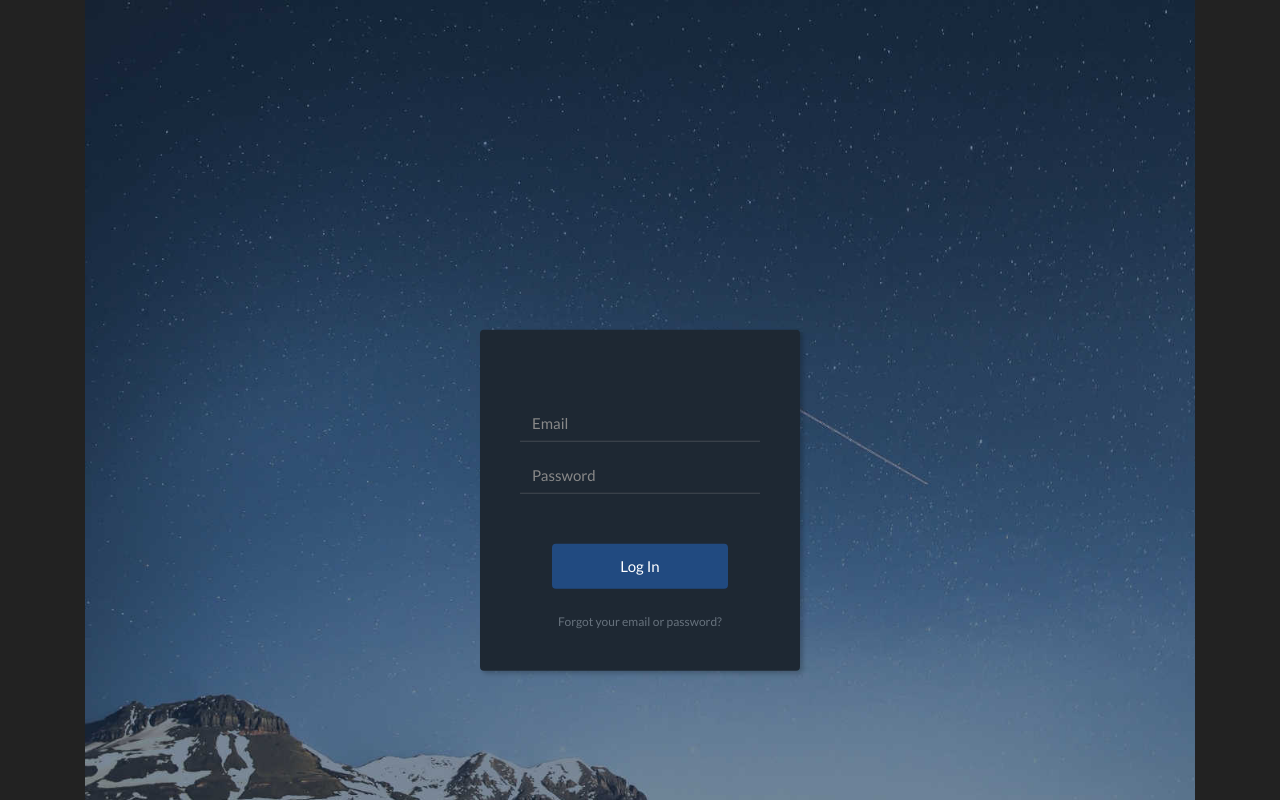
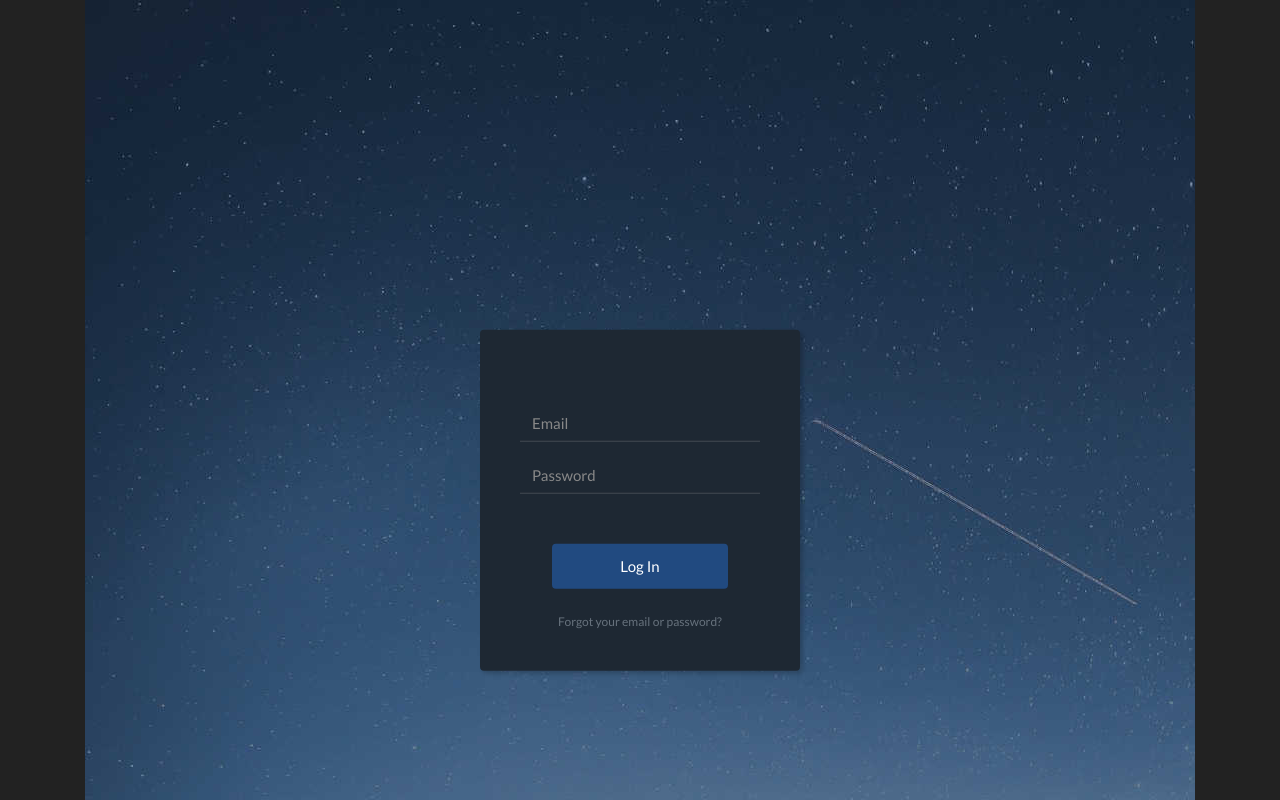
Before and after one commit to Kroster01/RucamanqueRC, an Angular app in the folder clientRuca/: page /auth in a window 1280 px wide. Shown: the top 800 px of the page. Built offline with nearby package versions, Linux system fonts and the light colour scheme; some icons are missing.

Commit message:
style login

```diff
--- a/clientRuca/src/app/auth/login/login.component.css
+++ b/clientRuca/src/app/auth/login/login.component.css
@@ -1,7 +1,6 @@
 .login-dark {
     height:1000px;
-    background:#475d62 url(../../../assets/fondos/star-sky.jpg);
-    background-size:cover;
+    background:#475d62 url(../../../assets/fondos/star-sky.png);
     position:relative;
   }
 
```
Also changed, not shown: clientRuca/src/assets/fondos/star-sky.png (renamed from clientRuca/src/assets/fondos/star-sky.jpg).
